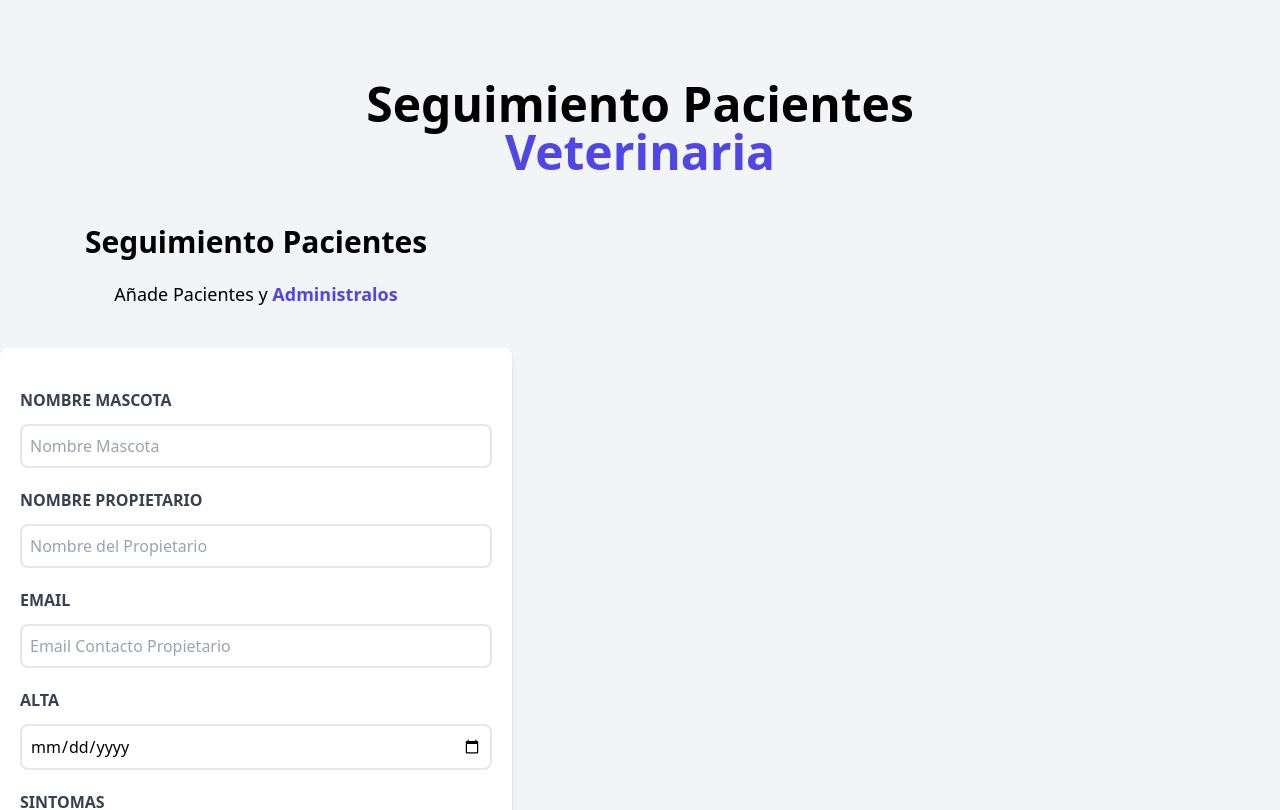
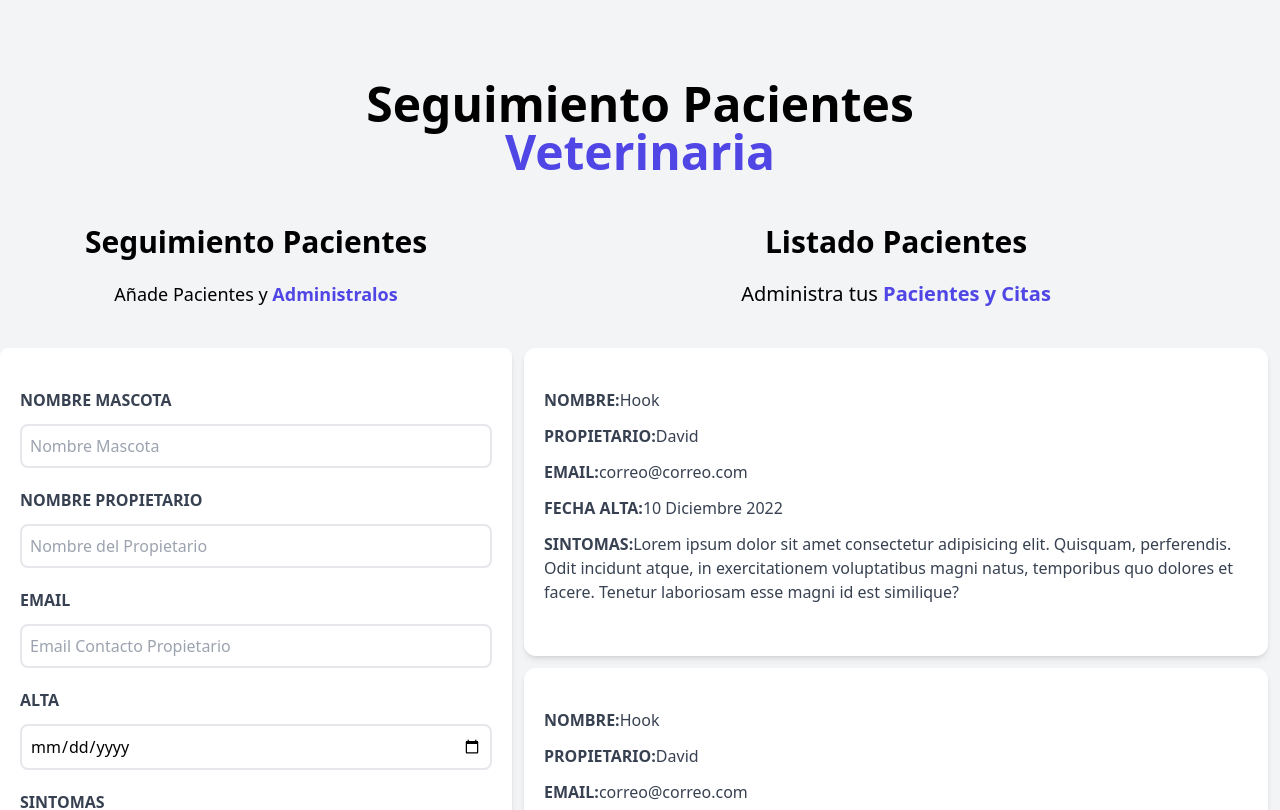
Before and after one commit to David-lp-ops/app-cita, a React (Vite) app: page / in a window 1280 px wide. Shown: the top 810 px of the page. Built offline with nearby package versions, Linux system fonts and the light colour scheme.

Commit message:
Add ListadoPacientes

```diff
--- a/src/App.jsx
+++ b/src/App.jsx
@@ -1,14 +1,17 @@
 import Header from './components/Header'
 import Formulario from './components/Formulario'
 import ListadoPacientes from './components/ListadoPacientes'
+
 function App() {
 
   return (
     <div className="container mx-auto mt-20">
      <Header />
-     <div className='mt-12 md:flex'/>
-     <Formulario />
-     <ListadoPacientes />
+     <div className='mt-12 md:flex '>
+      <Formulario />
+      <ListadoPacientes />
+     </div>
+
     </div>
   )
 }
--- a/src/components/ListadoPacientes.jsx
+++ b/src/components/ListadoPacientes.jsx
@@ -1,7 +1,22 @@
+import Paciente from "./Paciente"
 const ListadoPacientes = () => {
   return (
-    <div className='md:w-1/2 lg:w-3/5'>
-        <h2>ListadoPacientes</h2>
+    <div className='md:w-1/2 lg:w-3/5 md:h-screen overflow-y-scroll'>
+        <h2
+        className="font-black text-center text-3xl">
+            Listado Pacientes</h2>
+        <p className="text-xl mt-5 mb-10 text-center">
+            Administra tus {""}
+            <span className='text-indigo-600 font-bold'>Pacientes y Citas</span>
+        </p>
+        <Paciente />
+        <Paciente />
+        <Paciente />
+
+
+
+
+
     </div>
   )
 }
--- /dev/null
+++ b/src/components/Paciente.jsx
@@ -0,0 +1,30 @@
+const Paciente = () => {
+  return (
+    <div className="m-3 bg-white shadow-md px-5 py-10 rounded-xl">
+            <p className='font-bold mb-3 text-gray-700 uppercase
+            '>Nombre:{""}
+               <span className='font-normal normal-case'>Hook</span>
+            </p>
+
+            <p className='font-bold mb-3 text-gray-700 uppercase
+            '>Propietario:{""}
+               <span className='font-normal normal-case'>David</span>
+            </p>
+            <p className='font-bold mb-3 text-gray-700 uppercase
+            '>Email:{""}
+               <span className='font-normal normal-case'>correo@correo.com</span>
+            </p>
+            <p className='font-bold mb-3 text-gray-700 uppercase
+            '>Fecha Alta:{""}
+               <span className='font-normal normal-case'>10 Diciembre 2022</span>
+            </p>
+            <p className='font-bold mb-3 text-gray-700 uppercase
+            '>Sintomas:{""}
+               <span className='font-normal normal-case'>Lorem ipsum dolor sit amet consectetur adipisicing elit. Quisquam, perferendis. Odit incidunt atque, in exercitationem voluptatibus magni natus, temporibus quo dolores et facere. Tenetur laboriosam esse magni id est similique?</span>
+            </p>
+
+        </div>
+  )
+}
+
+export default Paciente
```
